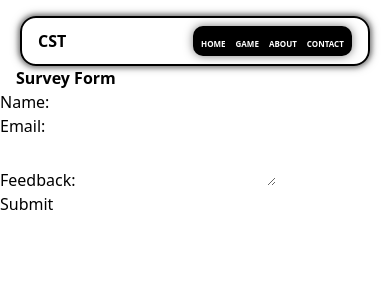
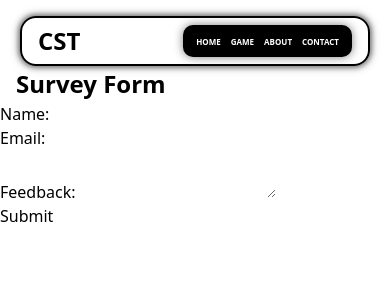
Before and after one commit to Liochatchawan/cstmsustudents, a Next.js app: page /contact in a window 390 px wide. Shown: the top 300 px of the page. Built offline with nearby package versions, Linux system fonts and the light colour scheme.

Commit message:
Mobile resolution

```diff
--- a/src/app/M600globals.css
+++ b/src/app/M600globals.css
@@ -1,7 +1,8 @@
 @media screen and (max-width: 600px) {
-  .content-centerdisplay{
+  .content-centerdisplay {
     transform: translateY(-40%);
   }
+
   .text-wellcom {
     font-size: 40px;
     font-weight: bold;
@@ -10,4 +11,18 @@
   .text-detail {
     font-size: 20px;
   }
+  .gallery {
+    justify-content: center;
+    padding: 1rem 2.5rem;
+    display: grid;
+    grid-template-columns: repeat(3, 100px);
+    grid-template-rows: repeat(4, 200px);
+    gap: 2rem 1rem;
+    height: 1200px;
 }
+  .member-Photo {
+    object-fit: cover;
+    height: 150px;
+    width: 100px;
+  }
+}
--- a/src/app/components/M600Navbar.css
+++ b/src/app/components/M600Navbar.css
@@ -4,16 +4,25 @@
         height: 50px;
         border: 2px solid rgb(0, 0, 0);
     }
+
     .main-navbar ul {
-        padding: 0.2rem;
+        align-items: center;
+        box-shadow: 0 0 10px rgb(125, 125, 125);
+        background-color: rgb(0, 0, 0);
+        padding: 0.1rem 0.5rem 0.4rem 0.5rem;
+        margin-right: 1rem;
     }
+
     .main-navbar li {
         margin: auto 5px;
     }
+
     .main-navbar li a {
         font-size: 0.5rem;
+
     }
+
     h1 {
-        font-size: 1rem;
+        font-size: 1.5rem;
     }
 }
--- a/src/app/components/M600Popup.css
+++ b/src/app/components/M600Popup.css
@@ -24,7 +24,7 @@
        height: 30px;
     }
     button {
-        font-size: 5vw;
+        font-size: 2.5vw;
         margin-top: 20px ;
         padding: 5px 10px;
         border: none;
--- a/src/app/globals.css
+++ b/src/app/globals.css
@@ -95,6 +95,7 @@ main {
     filter: drop-shadow(0px 0px 5px black);
 }
 .container-sectiongrop{
+    object-fit: cover;
     display: flex;
     width: 100%;
     position: absolute;
--- a/src/app/page.jsx
+++ b/src/app/page.jsx
@@ -259,9 +259,9 @@ export default function Home() {
                 />
                 <h4>12</h4>
               </figure>
-              <figure className ="gallery__item gallery__item--6">
+              {/* <figure className ="gallery__item gallery__item--6">
 
-              </figure>
+              </figure> */}
               <figure className ="gallery__item gallery__item--6">
                 <Image
                   className ="member-Photo"
```
